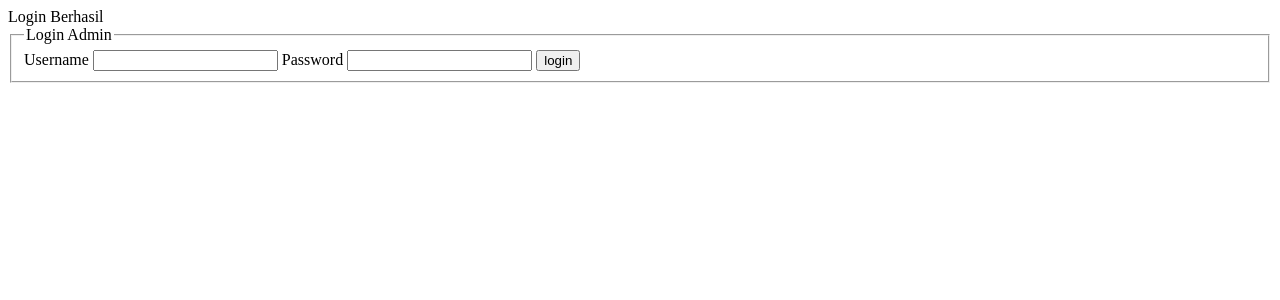
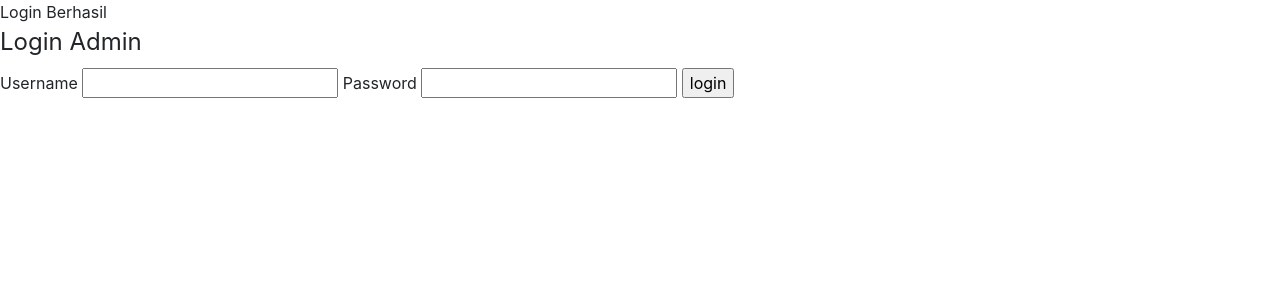
Before and after one commit to joeinus134131/MbahDagang, a PHP site: page /MbahDagang/login.php in a window 1280 px wide. Shown: the top 300 px of the page. Run offline with PHP 8.4, Linux system fonts and the light colour scheme; data comes from the database, SQL or seed files in the repository; some libraries are stand-ins or nearby versions.

Commit message:
Update login php dengan css

```diff
--- a/login.php
+++ b/login.php
@@ -5,7 +5,9 @@
 ?>
 <html>
     <head>
-
+        <link rel="stylesheet" href="node_modules\bootstrap\dist\css\bootstrap.min.css">
+        <link rel="stylesheet" href="https://maxcdn.bootstrapcdn.com/bootstrap/3.3.7/css/bootstrap-theme.min.css" integrity="sha384-rHyoN1iRsVXV4nD0JutlnGaslCJuC7uwjduW9SVrLvRYooPp2bWYgmgJQIXwl/Sp" crossorigin="anonymous">
+        <link rel="stylesheet" href="https://cdn.jsdelivr.net/npm/bootstrap@4.0.0/dist/css/bootstrap.min.css" integrity="sha384-Gn5384xqQ1aoWXA+058RXPxPg6fy4IWvTNh0E263XmFcJlSAwiGgFAW/dAiS6JXm" crossorigin="anonymous">
     </head>
     <body>
         <form  name="login" method="get" action="login.php">
```
